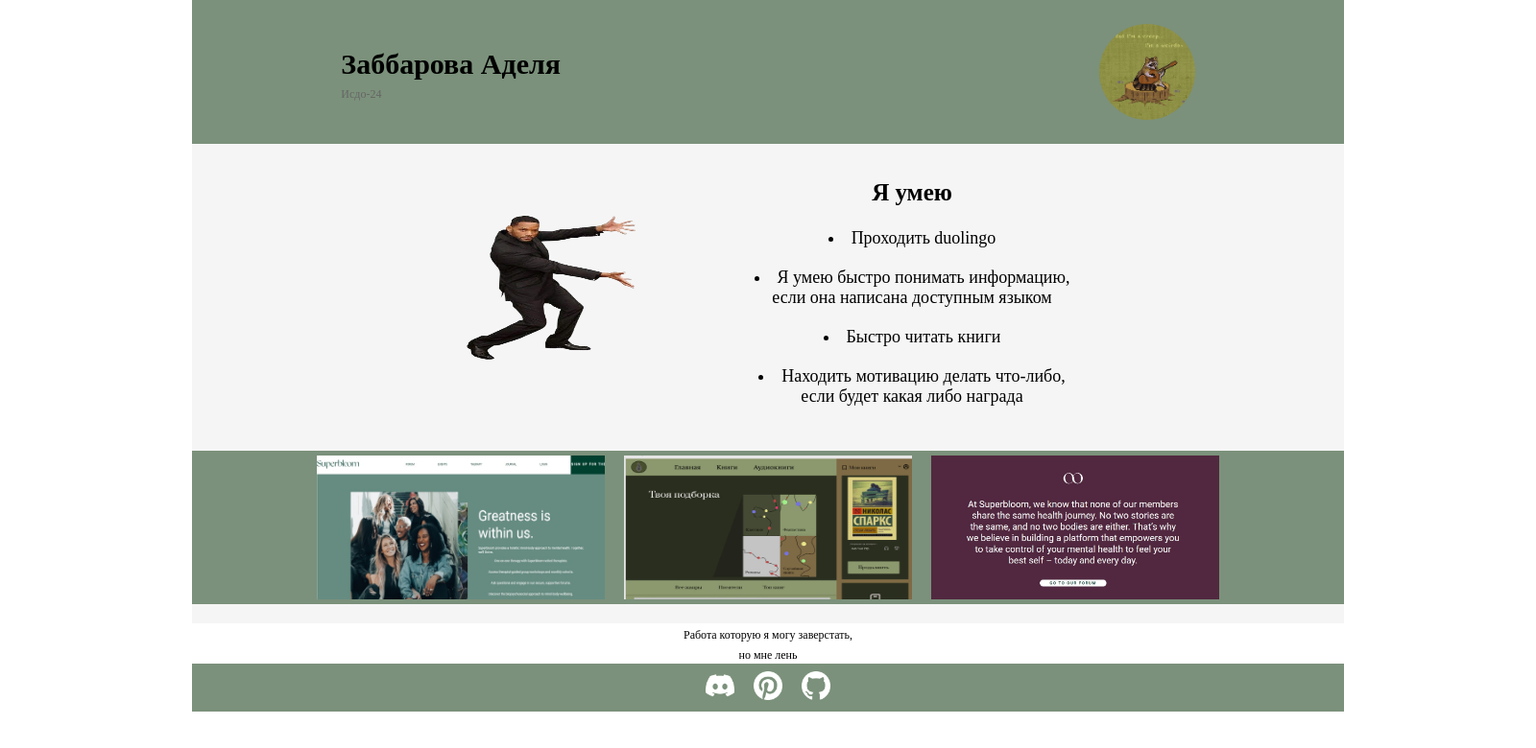
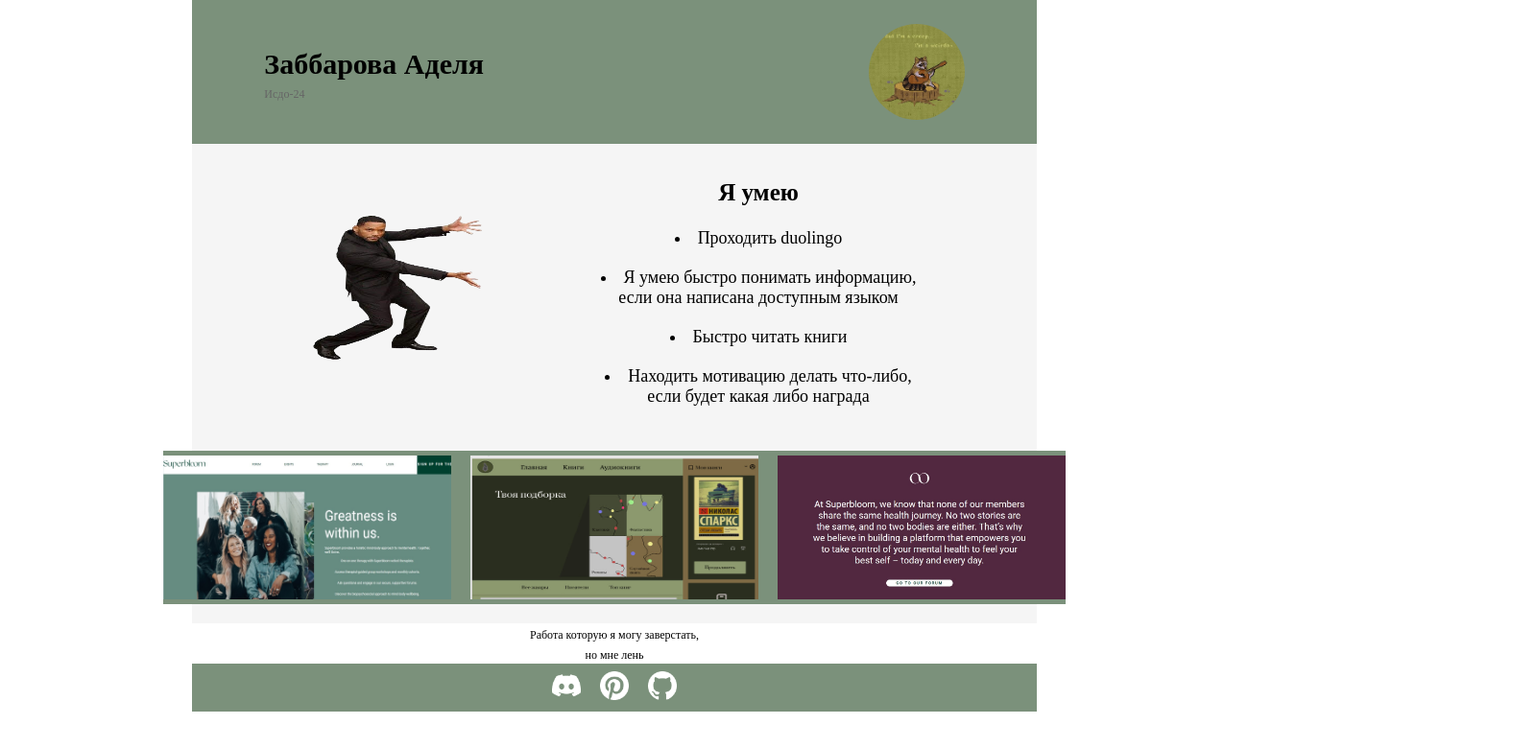
Before and after one commit to vechhh/portfolio, a plain HTML site: page index.html in a window 1280 px wide. Shown: the whole page at 96% size, 1600 px wide, since content can reach past the window. Drawn offline with Linux system fonts and the light colour scheme.

Commit message:
added css

```diff
--- a/style.css
+++ b/style.css
@@ -17,13 +17,13 @@ body{
     border-right:200px solid rgb(255, 255, 255);
     border-left:200px solid rgb(255, 255, 255);
     width: 50%;
-    width: 1200px;
+    width: auto;
     font-family: "El Messiri" , serif;
     font-size: 18px;
 
 }
 .slay{
-    width: 1200px;
+    width: auto;
     height: 150px;
     background-color: #7b917b;
     display: flex;
@@ -37,9 +37,10 @@ body{
 }
 .enot{
     border-radius: 50px;
+
 }
 .o1{
-    width: 1200px;
+    width: auto;
     height: 300px;
     background-color: whitesmoke;
     display: flex;
@@ -63,7 +64,7 @@ body{
     gap: 20px;
 }
 .my2{
-    width: 1200px;
+    width: auto;
     height: 200px;
     background-color: whitesmoke;
     display: flex;
@@ -79,7 +80,7 @@ body{
     align-items: center;
     justify-content: center;
     gap: 20px;
-    width: 1200px;
+    width: auto;
     height: 160px;
     background-color: #7b917b;
 }
@@ -90,7 +91,7 @@ body{
     text-align: center;
 }
 .icons{
-    width: 1200px;
+    width:auto;
     height: 50px;
     display: flex;
     align-items: center;
```
